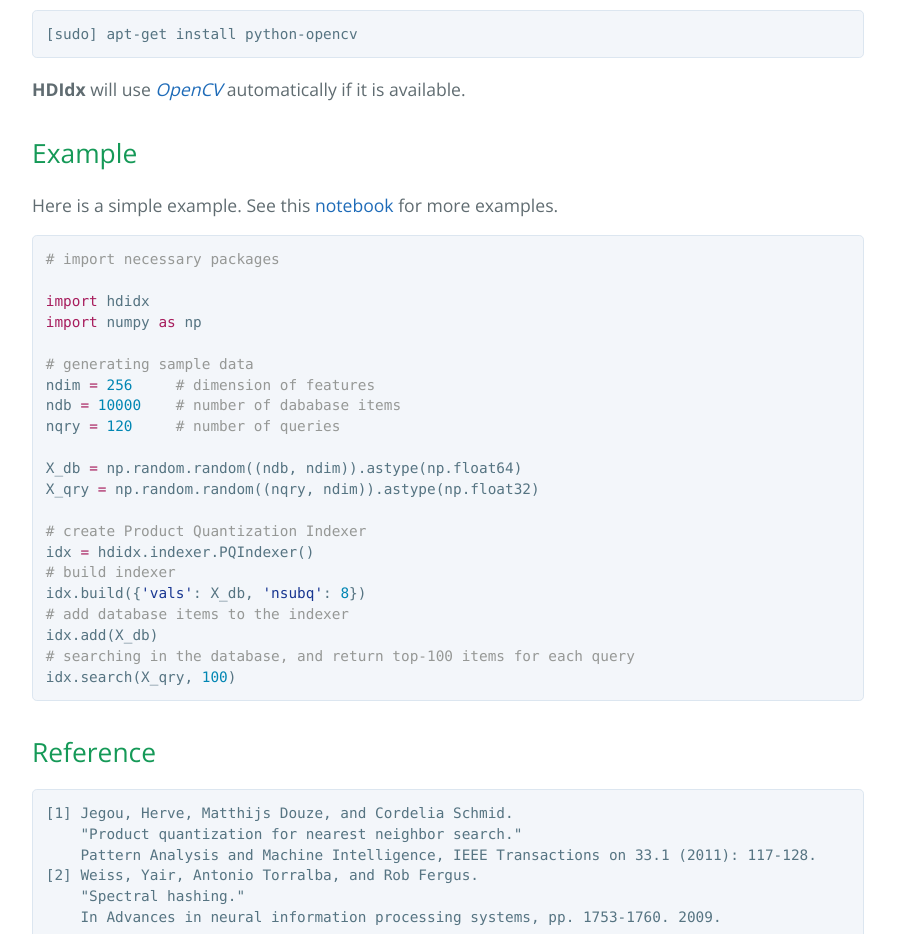
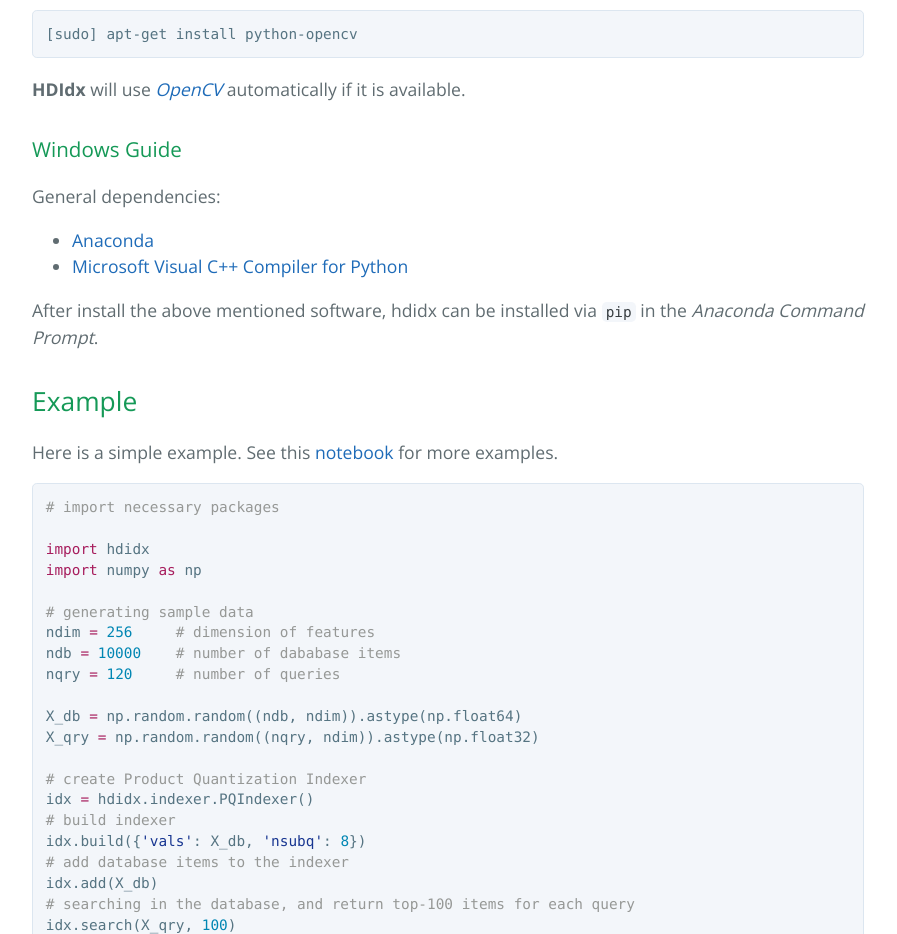
Before and after one commit to hdidx/hdidx, a plain HTML site: page index.html in a window 1280 px wide. Shown: the part 1760-2694 px from the top of the page, without its empty margins (192-1089 px from the left). Drawn offline with nearby package versions, Linux system fonts and the light colour scheme.

```diff
--- a/index.html
+++ b/index.html
@@ -60,6 +60,18 @@
 
 <p><strong>HDIdx</strong> will use <a href="http://opencv.org/"><em>OpenCV</em></a> automatically if it is available.</p>
 
+<h3>
+<a id="windows-guide" class="anchor" href="#windows-guide" aria-hidden="true"><span class="octicon octicon-link"></span></a>Windows Guide</h3>
+
+<p>General dependencies:</p>
+
+<ul>
+<li><a href="https://store.continuum.io/cshop/anaconda/">Anaconda</a></li>
+<li><a href="http://www.microsoft.com/en-us/download/details.aspx?id=44266">Microsoft Visual C++ Compiler for Python</a></li>
+</ul>
+
+<p>After install the above mentioned software, hdidx can be installed via <code>pip</code> in the <em>Anaconda Command Prompt</em>.</p>
+
 <h2>
 <a id="example" class="anchor" href="#example" aria-hidden="true"><span class="octicon octicon-link"></span></a>Example</h2>
 
```
Also changed, not shown: params.json (+1 -1 lines).
